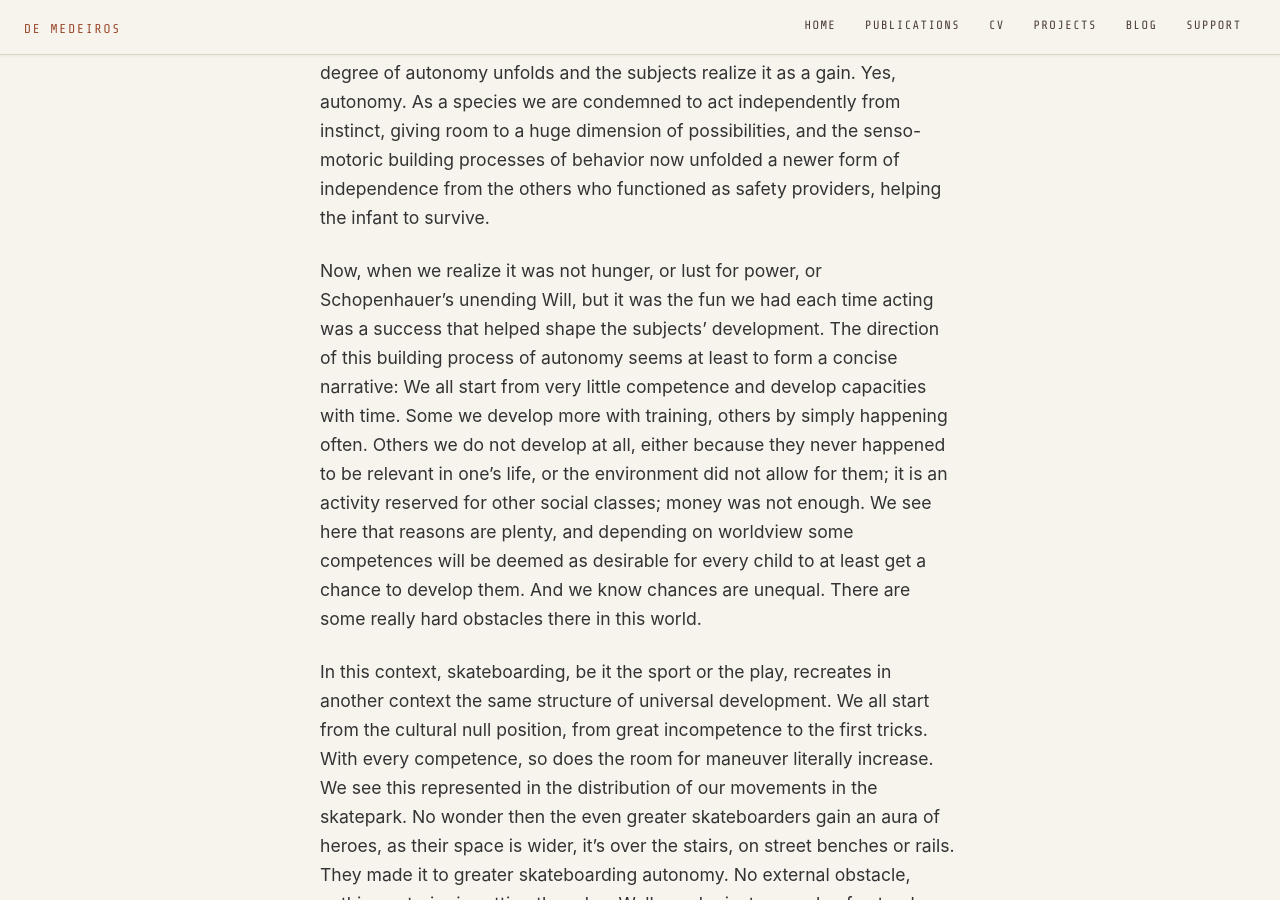
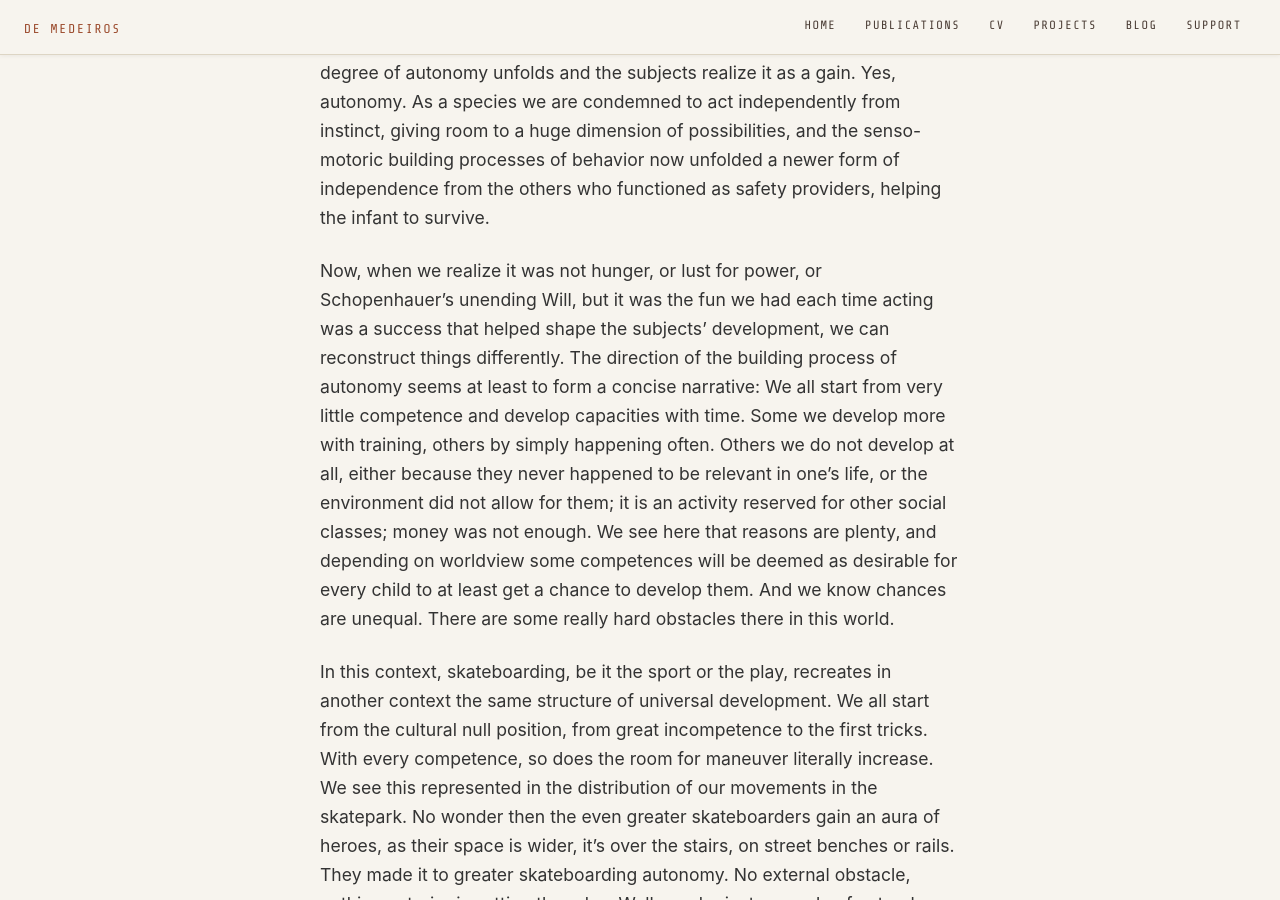
Before and after one commit to jemedeiros/jemedeiros.github.io, a Jekyll site: the page built from _posts/2026-08-29-Movement-Autonomy and pain.md, in a window 1280 px wide and 900 px high, scrolled down 1731 px. Built offline with Jekyll 4.4.1, drawn with Linux system fonts in a browser that asks for light colours; some web fonts are replaced; a script that is not in the unit is left out.

Commit message:
Text improvement new post

```diff
--- a/_posts/2026-08-29-Movement-Autonomy and pain.md
+++ b/_posts/2026-08-29-Movement-Autonomy and pain.md
@@ -25,7 +25,7 @@ This text shows. One early discussion in Western thought is the question of matt
 
 Action is developed by infants very early and in stages: walking, standing up, grabbing, pushing or pulling set the groundwork for later improvements. The important thing is that with each motoric learning moment a newer degree of autonomy unfolds and the subjects realize it as a gain. Yes, autonomy. As a species we are condemned to act independently from instinct, giving room to a huge dimension of possibilities, and the senso-motoric building processes of behavior now unfolded a newer form of independence from the others who functioned as safety providers, helping the infant to survive.
 
-Now, when we realize it was not hunger, or lust for power, or Schopenhauer's unending Will, but it was the fun we had each time acting was a success that helped shape the subjects' development. The direction of this building process of autonomy seems at least to form a concise narrative: We all start from very little competence and develop capacities with time. Some we develop more with training, others by simply happening often. Others we do not develop at all, either because they never happened to be relevant in one's life, or the environment did not allow for them; it is an activity reserved for other social classes; money was not enough. We see here that reasons are plenty, and depending on worldview some competences will be deemed as desirable for every child to at least get a chance to develop them. And we know chances are unequal. There are some really hard obstacles there in this world.
+Now, when we realize it was not hunger, or lust for power, or Schopenhauer's unending Will, but it was the fun we had each time acting was a success that helped shape the subjects' development, we can reconstruct things differently. The direction of the building process of autonomy seems at least to form a concise narrative: We all start from very little competence and develop capacities with time. Some we develop more with training, others by simply happening often. Others we do not develop at all, either because they never happened to be relevant in one's life, or the environment did not allow for them; it is an activity reserved for other social classes; money was not enough. We see here that reasons are plenty, and depending on worldview some competences will be deemed as desirable for every child to at least get a chance to develop them. And we know chances are unequal. There are some really hard obstacles there in this world.
 
 In this context, skateboarding, be it the sport or the play, recreates in another context the same structure of universal development. We all start from the cultural null position, from great incompetence to the first tricks. With every competence, so does the room for maneuver literally increase. We see this represented in the distribution of our movements in the skatepark. No wonder then the even greater skateboarders gain an aura of heroes, as their space is wider, it's over the stairs, on street benches or rails. They made it to greater skateboarding autonomy. No external obstacle, nothing exterior is setting the rules. Well, maybe just a couple of natural constants like gravity. But otherwise, the rules of what is possible, doable or not, are set by the skaters themselves. And this sublimation of autonomy inside the playful context of skateboarding runs as a dna thread through all levels of this sport.
 
```
